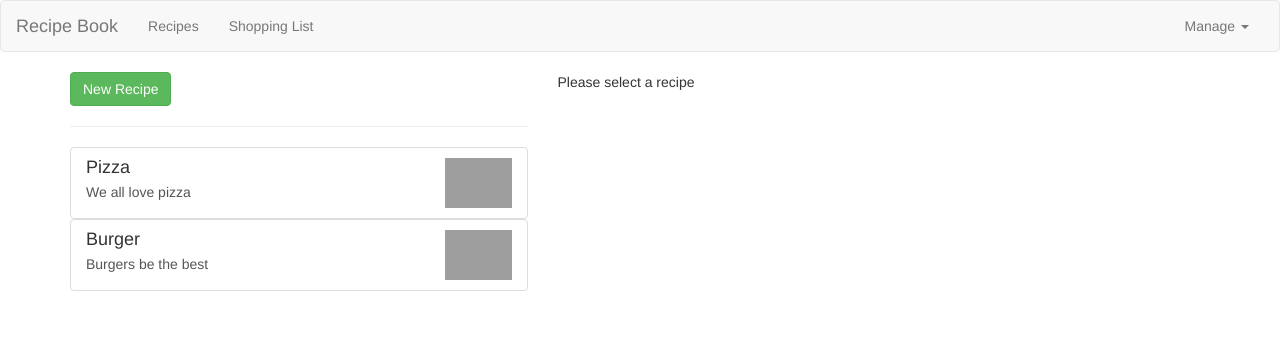
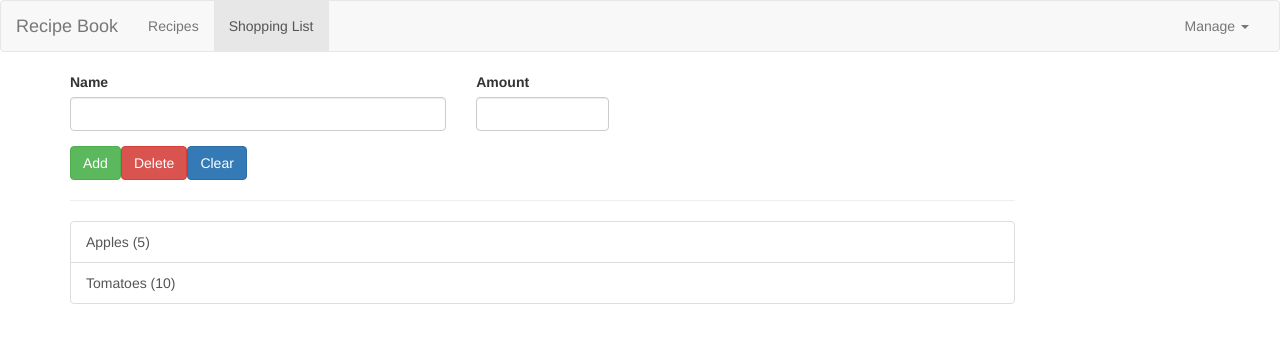
Before and after one commit to khadijadaruwala/Recipe-Book, an Angular app: page /shopping-list in a window 1280 px wide. Shown: the top 342 px of the page. Built offline with nearby package versions, Linux system fonts and the light colour scheme; grey boxes are pictures that could not be loaded.

Commit message:
Added routing to recipes and shopping list

```diff
--- /dev/null
+++ b/src/app/app-routing.module.ts
@@ -0,0 +1,19 @@
+import { NgModule } from '@angular/core';
+import { RouterModule, Routes } from '@angular/router';
+import { RecipesComponent } from './recipes/recipes.component';
+import { ShoppingListComponent } from './shopping-list/shopping-list.component';
+
+const appRoutes: Routes = [
+  { path: '', redirectTo: '/recipes', pathMatch: 'full' },
+  { path: 'recipes', component: RecipesComponent },
+  { path: 'shopping-list', component: ShoppingListComponent },
+];
+
+@NgModule({
+  imports: [RouterModule.forRoot(appRoutes)],
+  exports: [RouterModule]
+})
+
+export class AppRoutingModule {
+
+}
--- a/src/app/app.component.html
+++ b/src/app/app.component.html
@@ -2,8 +2,9 @@
 <div class="container">
   <div class="row">
     <div class="col-md-12">
-      <app-recipes *ngIf="loadedFeature==='recipe'"></app-recipes>
-      <app-shopping-list *ngIf="loadedFeature!=='recipe'"></app-shopping-list>
+      <!-- <app-recipes *ngIf="loadedFeature==='recipe'"></app-recipes>
+      <app-shopping-list *ngIf="loadedFeature!=='recipe'"></app-shopping-list> -->
+      <router-outlet></router-outlet>
     </div>
   </div>
 </div>
--- a/src/app/app.module.ts
+++ b/src/app/app.module.ts
@@ -11,6 +11,7 @@ import { ShoppingListComponent } from './shopping-list/shopping-list.component';
 import { ShoppingEditComponent } from './shopping-list/shopping-edit/shopping-edit.component';
 import { DropdownDirective } from './shared/dropdown.directive';
 import { ShoppingListService } from './shopping-list/shopping-list.service';
+import { AppRoutingModule } from './app-routing.module';
 
 @NgModule({
   declarations: [
@@ -25,7 +26,8 @@ import { ShoppingListService } from './shopping-list/shopping-list.service';
     DropdownDirective
   ],
   imports: [
-    BrowserModule
+    BrowserModule,
+    AppRoutingModule
   ],
   providers: [ShoppingListService],
   bootstrap: [AppComponent]
--- a/src/app/header/header.component.html
+++ b/src/app/header/header.component.html
@@ -5,12 +5,14 @@
     </div>
     <div class="collapse navbar-collapse">
       <ul class="nav navbar-nav">
-        <li><a href="#" (click)="onSelect('recipe')">Recipes</a></li>
-        <li><a href="#" (click)="onSelect('shopping-list')">Shopping List</a></li>
+        <li routerLinkActive="active"><a routerLink="/recipes">Recipes</a></li>
+        <li routerLinkActive="active"><a routerLink="/shopping-list">Shopping List</a></li>
       </ul>
       <ul class="nav navbar-nav navbar-right">
         <li class="dropdown" appDropdown>
-          <a href="#" class="dropdown-toggle" role="button">Manage <span class="caret"></span></a>
+          <a href="#" class="dropdown-toggle" role="button"
+            >Manage <span class="caret"></span
+          ></a>
           <ul class="dropdown-menu">
             <li><a href="#">Save Date</a></li>
             <li><a href="#">Fetch Data</a></li>
```
